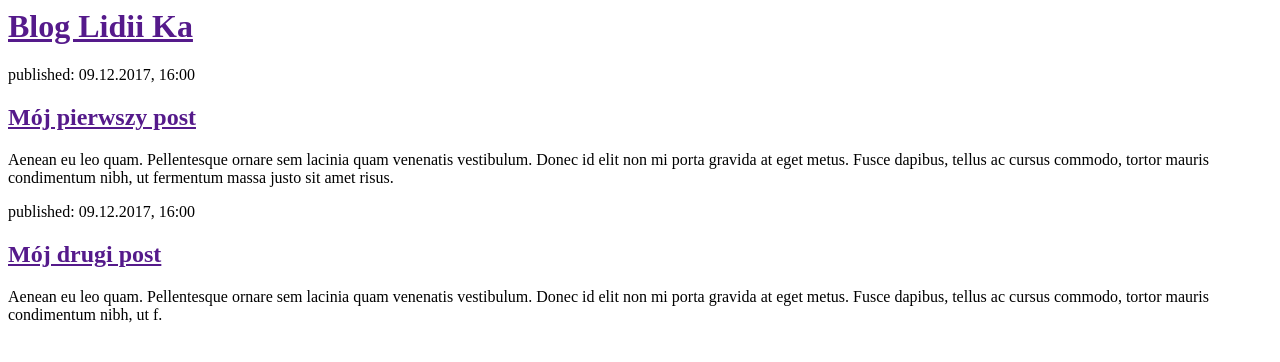
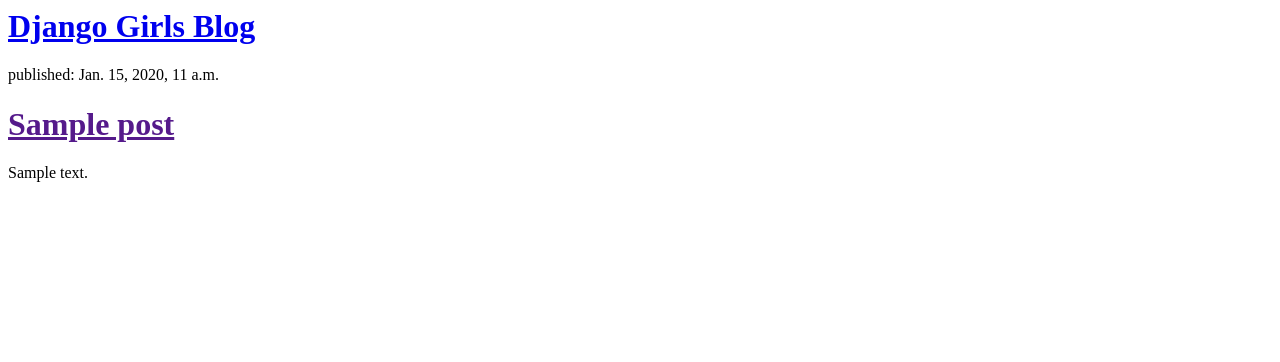
Before and after one commit to LidkaKa/my-first-blog, a Django app: template blog/templates/blog/post_list.html in a window 1280 px wide. Shown: the top 362 px of the page. Run offline with Django 3.2, Linux system fonts and the light colour scheme; the template is opened without the code that fills it: values that come from a table or form of the project are taken from there, others are empty; tables that the repository leaves empty hold one stand-in row (values such as "Sample post").

Commit message:
Modyfikacja szablonu, by pokazywał posty z bazy danych

```diff
--- a/blog/templates/blog/post_list.html
+++ b/blog/templates/blog/post_list.html
@@ -3,20 +3,16 @@
         <title>Blog Lidii</title>
     </head>
     <body>
-        <div>
-            <h1><a href="">Blog Lidii Ka</a></h1>
-        </div>
+     <div>
+    <h1><a href="/">Django Girls Blog</a></h1>
+	</div>
 
-        <div>
-            <p>published: 09.12.2017, 16:00</p>
-            <h2><a href="">Mój pierwszy post</a></h2>
-            <p>Aenean eu leo quam. Pellentesque ornare sem lacinia quam venenatis vestibulum. Donec id elit non mi porta gravida at eget metus. Fusce dapibus, tellus ac cursus commodo, tortor mauris condimentum nibh, ut fermentum massa justo sit amet risus.</p>
-        </div>
-
-        <div>
-            <p>published: 09.12.2017, 16:00</p>
-            <h2><a href="">Mój drugi post</a></h2>
-            <p>Aenean eu leo quam. Pellentesque ornare sem lacinia quam venenatis vestibulum. Donec id elit non mi porta gravida at eget metus. Fusce dapibus, tellus ac cursus commodo, tortor mauris condimentum nibh, ut f.</p>
-        </div>
+{% for post in posts %}
+    <div>
+        <p>published: {{ post.published_date }}</p>
+        <h1><a href="">{{ post.title }}</a></h1>
+        <p>{{ post.text|linebreaksbr }}</p>
+    </div>
+{% endfor %}
     </body>
 </html>
--- a/blog/views.py
+++ b/blog/views.py
@@ -1,4 +1,7 @@
 from django.shortcuts import render
+from django.utils import timezone
+from .models import Post
 
 def post_list(request):
-    return render(request, 'blog/post_list.html', {})
+    posts = Post.objects.filter(published_date__lte=timezone.now()).order_by('published_date')
+    return render(request, 'blog/post_list.html', {'posts': posts})
```
